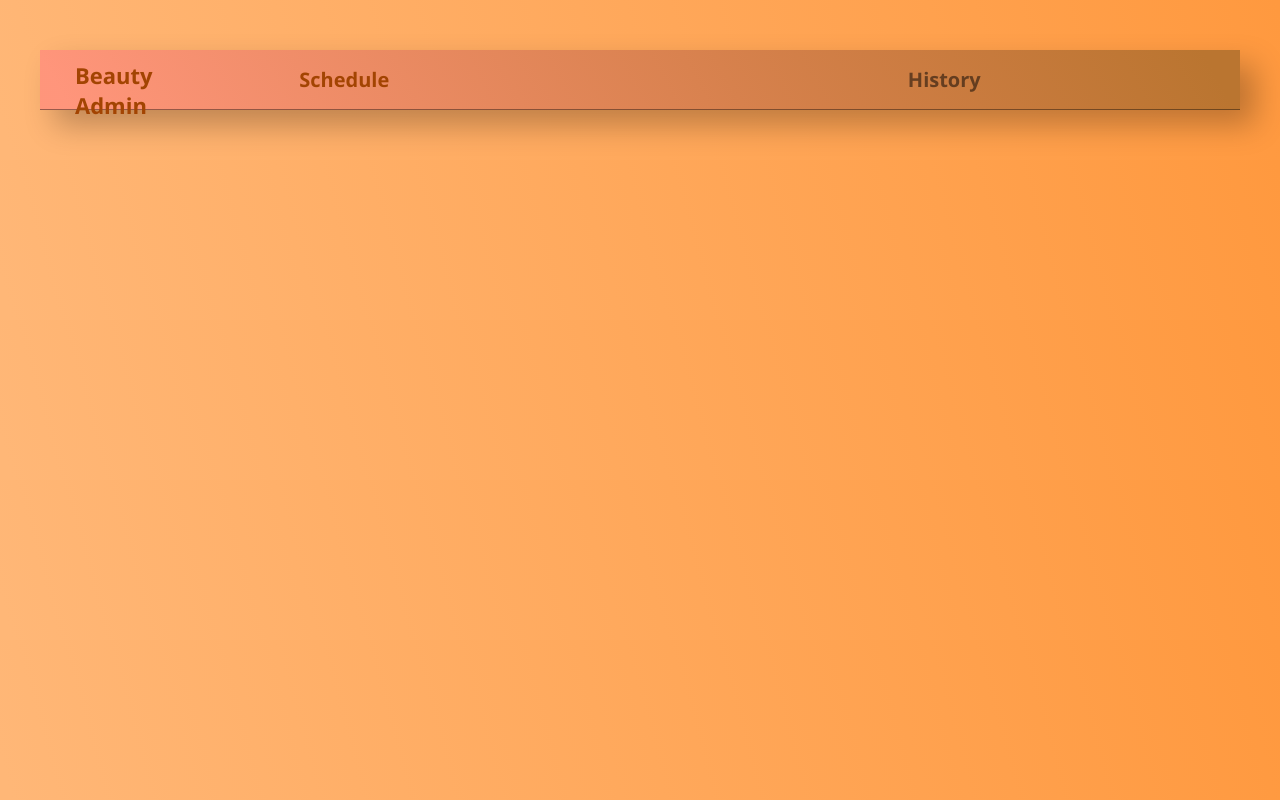
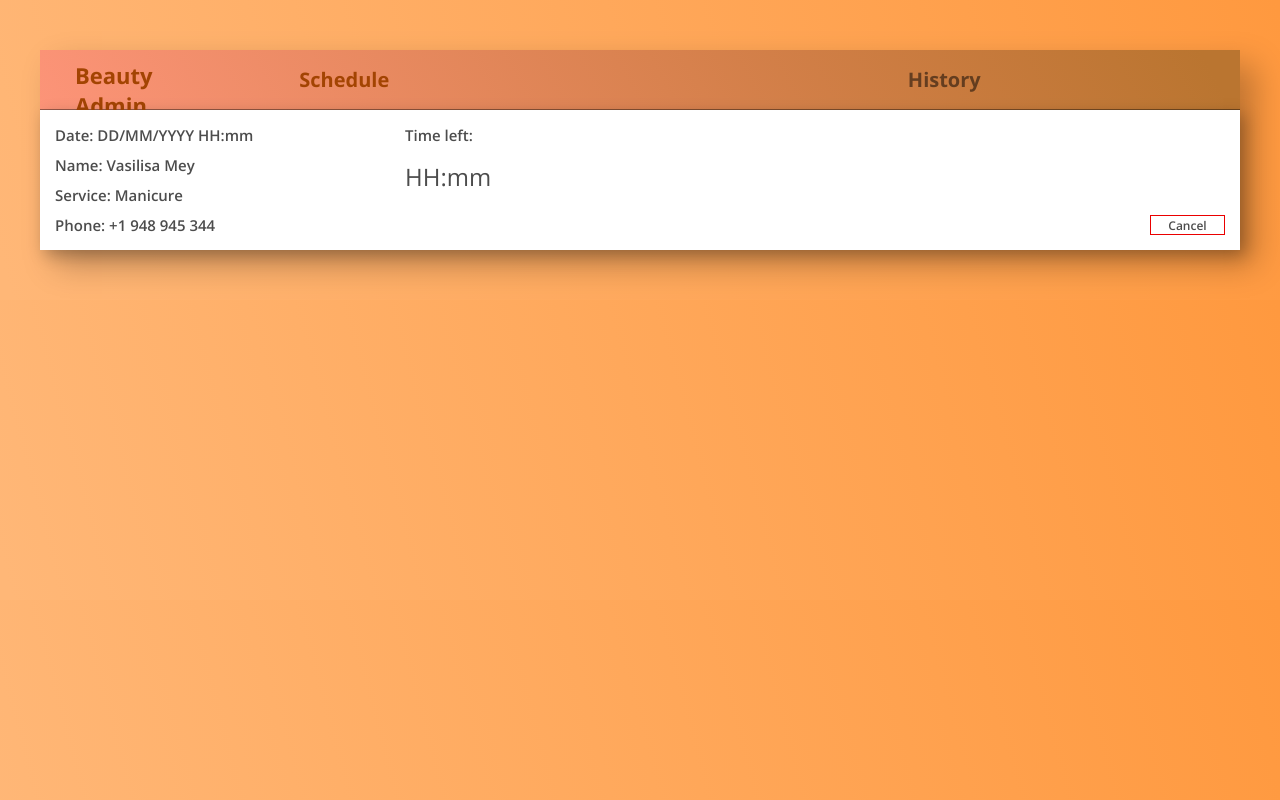
Before and after one commit to Valitriya/Beauty_admin, a React (Create React App) app: page / in a window 1280 px wide. Built offline with nearby package versions, Linux system fonts and the light colour scheme.

Commit message:
added styles for appointmentItem

```diff
--- a/src/components/app/App.tsx
+++ b/src/components/app/App.tsx
@@ -1,9 +1,11 @@
 import Header from "../header/Header";
+import AppointmentItem from "../appointmentItem/AppointmentItem";
 import "./app.scss";
 function App() {
 	return (
 		<main className="board">
 			<Header />
+			<AppointmentItem/>
 		</main>
 	);
 }
--- a/src/components/appointmentItem/AppointmentItem.tsx
+++ b/src/components/appointmentItem/AppointmentItem.tsx
@@ -1,3 +1,4 @@
+import './appointmentItem.scss';
 function AppointmentItem() {
 	return (
 		<div className="appointment">
--- /dev/null
+++ b/src/components/appointmentItem/appointmentItem.scss
@@ -0,0 +1,57 @@
+@import "../../style/variables.scss";
+
+.appointment {
+	position: relative;
+	padding: 15px;
+	background-color: #fff;
+	box-shadow: 5px 5px 15px rgba(0, 0, 0, 0.25);
+	display: grid;
+	grid-template-columns: 240px auto;
+	column-gap: 110px;
+	&__timer {
+		display: block;
+		font-size: 24px;
+		line-height: 33px;
+		margin-top: 15px;
+		color: rgba(0, 0, 0, 0.7);
+	}
+	span:not(.appointment__timer) {
+		display: block;
+		font-weight: 600;
+		font-size: 15px;
+		line-height: 20px;
+		color: rgba(0, 0, 0, 0.7);
+	}
+	span:not(:first-child, .appointment__timer) {
+		margin-top: 10px;
+	}
+	&__cancel,
+	&__canceled {
+		position: absolute;
+		width: 75px;
+		height: 20px;
+		right: 15px;
+		bottom: 15px;
+		padding: 2px 0;
+		background: #ffffff;
+		border: 1px solid $cancel;
+		font-weight: 600;
+		font-size: 12px;
+		line-height: 16px;
+		text-align: center;
+		color: rgba(0, 0, 0, 0.7);
+	}
+	&__cancel {
+		cursor: pointer;
+		transition: 0.3s all;
+		&:hover {
+			color: #fff;
+			background-color: $cancel;
+		}
+		&:disabled {
+			color: #fff;
+			background-color: $inputs;
+			border: none;
+		}
+	}
+}
```
